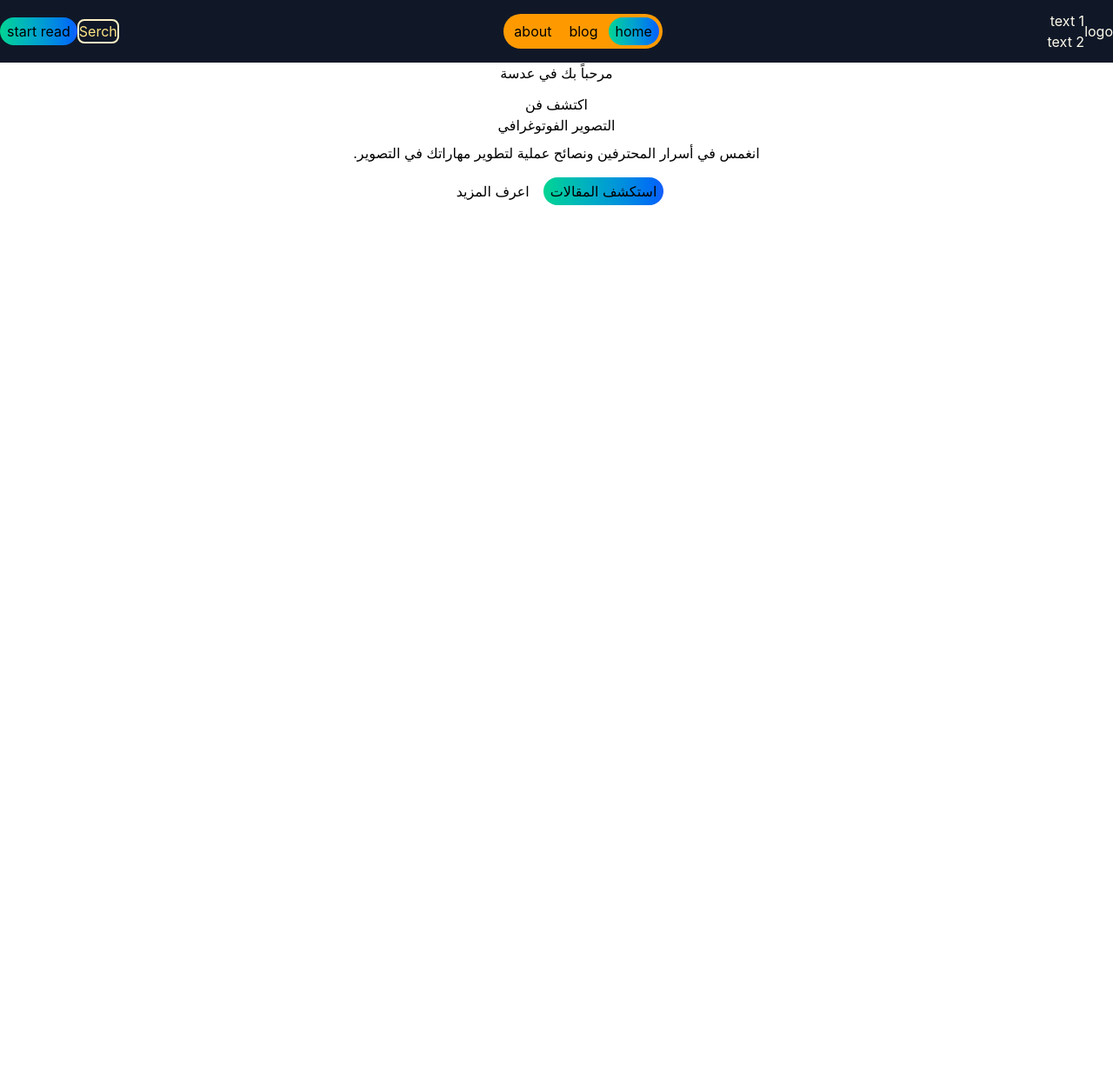
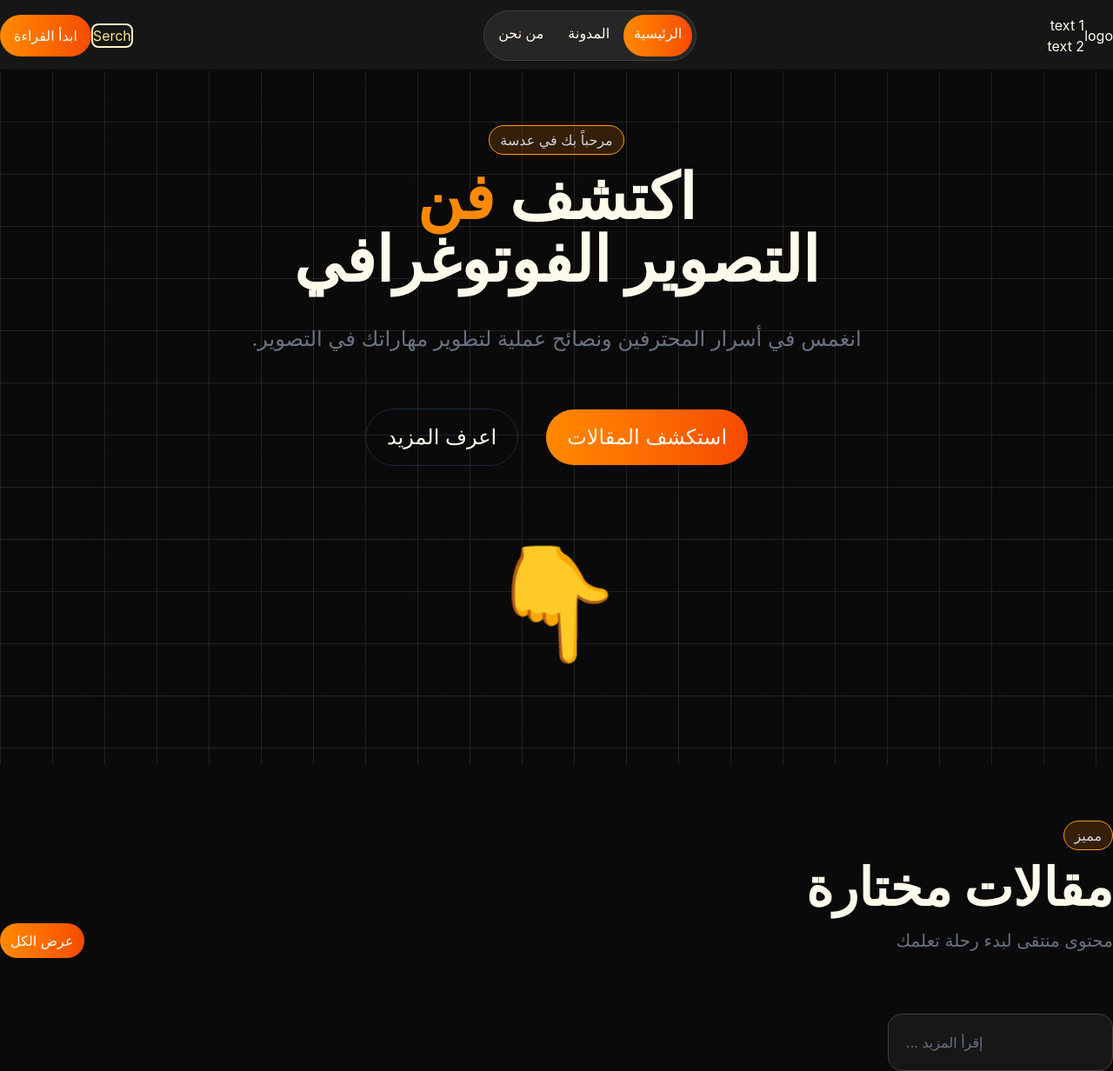
Before and after one commit to abdarrahman-gamal/adasa, a React (Vite) app: page / in a window 1280 px wide. Shown: the whole page at 87% size. Before the commit the page ends 800 px from the top, so only its background shows below. Built offline with nearby package versions, Linux system fonts and the light colour scheme.

Commit message:
deploy commit

```diff
--- /dev/null
+++ b/src/comonents/ArticleCard/ArticleCard.jsx
@@ -0,0 +1,15 @@
+import React from 'react'
+
+export default function ArticleCard({ image, title, id }) {
+    return (
+        <div className='grid grid-cols-2 bg-neutral-900 rounded-2xl border-neutral-700 border overflow-hidden' id={id}>
+            <img className='' src={image}/>
+            <div className='p-5'>
+                <h3 className='text-2xl'>
+                    {title}
+                </h3>
+                <p><span className='text-gray-500'>إقرأ المزيد ... </span></p>
+            </div>
+        </div>
+    )
+}
--- a/src/comonents/Nav/Nav.jsx
+++ b/src/comonents/Nav/Nav.jsx
@@ -5,7 +5,7 @@ import CapsulLink from '../Tab/CapsulLink'
 
 export default function Nav() {
   return (
-    <div className='w-full bg-gray-900 py-3'>
+    <section className='w-full bg-neutral-950/95 py-3 fixed top-0 text-amber-50 z-50'>
       <div className='w-full max-w-7xl mx-auto flex justify-between items-center'>
         <div className='flex items-center'>
           <div className='text-amber-50'>logo</div>
@@ -14,18 +14,18 @@ export default function Nav() {
             <div>text 2</div>
           </div>
         </div>
-        <div className='w-fit flex gap-1 rounded-full bg-amber-500 p-1 items-center'>
-          <CapsulTab text="home" to="/" />
-          <CapsulTab text="blog" to="/blog" />
-          <CapsulTab text="about" to="/about" />
+        <div className='w-fit flex gap-1 rounded-full bg-neutral-800 border-neutral-700 border p-1 items-center'>
+          <CapsulTab text="الرئيسية" to="/" />
+          <CapsulTab text="المدونة" to="/blog" />
+          <CapsulTab text="من نحن" to="/about" />
         </div>
         <div className='flex items-center'>
           <div className='border-2 border-amber-100 rounded-lg text-amber-200'>Serch</div>
           <div>
-            <CapsulLink to="/blog" className="bg-linear-to-l from-blue-600 to-emerald-400 " text="start read"/>
+            <CapsulLink to="/blog" className="bg-linear-to-l primary-color px-4 py-3 hover-effect" text="ابدأ القراءة"/>
           </div>
         </div>
       </div>
-    </div>
+    </section>
   )
 }
--- a/src/comonents/Tab/CapsulTab.jsx
+++ b/src/comonents/Tab/CapsulTab.jsx
@@ -3,6 +3,6 @@ import { NavLink } from 'react-router-dom'
 
 export default function CapsulTab({ text, to }) {
   return (
-    <NavLink to={to} className='rounded-full py-1 px-2 items-center flex'>{text}</NavLink>
+    <NavLink to={to} className='rounded-full pt-0.3 pb-1.5 px-3 flex items-center h-12 leading-none'>{text}</NavLink>
   )
 }
--- a/src/index.css
+++ b/src/index.css
@@ -1,4 +1,12 @@
 @import "tailwindcss";
+
+@utility primary-color {
+    @apply from-orange-600 to-orange-400;
+}
 .active {
-    @apply bg-linear-to-l from-blue-600 to-emerald-400;
+    @apply bg-linear-to-l primary-color;
 }
+
+.hover-effect {
+    @apply top-0 hover:-top-1 relative duration-300 transition-all
+}
--- a/src/pages/Home/Home.jsx
+++ b/src/pages/Home/Home.jsx
@@ -1,19 +1,37 @@
 import React from 'react'
 import CapsulLink from '../../comonents/Tab/CapsulLink'
+import ArticleCard from '../../comonents/ArticleCard/ArticleCard'
 
 export default function Home() {
   return (
-    <section>
-      <div className='max-w-3xl mx-auto grid place-items-center grid-cols-1'>
-        <div className='mb-3'>مرحباً بك في عدسة</div>
-        <h1 className='text-center mb-2'>اكتشف فن<br />
-          التصوير الفوتوغرافي</h1>
-        <h3 className='mb-4'>انغمس في أسرار المحترفين ونصائح عملية لتطوير مهاراتك في التصوير.</h3>
-        <div className='flex items-center gap-2 mb-3'>
-          <CapsulLink to="/blog" text="استكشف المقالات" className="bg-linear-to-l from-blue-600 to-emerald-400 " />
-          <CapsulLink to="/about" text="اعرف المزيد" className="hover:bg-linear-to-l from-blue-600 to-emerald-400 " /></div>
-        <div></div>
-      </div>
-    </section>
+    <>
+      <section className='pt-16 mt-20 bg-neutral-950 text-amber-50 bg-[linear-gradient(rgba(128,128,128,0.2)_1px,transparent_1px),linear-gradient(90deg,rgba(128,128,128,0.2)_1px,transparent_1px)] bg-size-[60px_60px] min-h-screen'>
+        <div className='max-w-3xl mx-auto grid place-items-center grid-cols-1'>
+          <div className='mb-3 border border-amber-500 bg-amber-600/20 px-3 py-1 rounded-full text-gray-300'>مرحباً بك في عدسة</div>
+          <h1 className='text-center mb-10 text-7xl font-bold'>اكتشف <span className='text-orange-400'>فن</span><br />
+            التصوير الفوتوغرافي</h1>
+          <h3 className='mb-16 text-2xl text-gray-500'>انغمس في أسرار المحترفين ونصائح عملية لتطوير مهاراتك في التصوير.</h3>
+          <div className='flex items-center mb-3 gap-8'>
+            <CapsulLink to="/blog" text="استكشف المقالات" className="bg-linear-to-l primary-color text-2xl px-6 py-4 hover-effect" />
+            <CapsulLink to="/about" text="اعرف المزيد" className="hover:bg-linear-to-l primary-color border border-gray-800 text-2xl px-6 py-4" /></div>
+          <div className='p-20 text-9xl'> 👇 </div>
+        </div>
+      </section>
+
+      <section className='pt-16 bg-neutral-950 text-amber-50'>
+        <div className='max-w-7xl mx-auto grid place-items-start grid-cols-1'>
+          <div className='mb-3 border border-amber-500 bg-amber-600/20 px-3 py-1 rounded-full text-gray-300'>مميز</div>
+          <h2 className='text-center mb-3 text-6xl font-bold'>مقالات مختارة</h2>
+          <div className='flex justify-between w-full items-center mb-16'>
+            <h3 className='text-xl text-gray-500'>محتوى منتقى لبدء رحلة تعلمك</h3>
+            <CapsulLink to="/blog" text="عرض الكل" className="bg-linear-to-l primary-color px-3 py-2 hover-effect" />
+          </div>
+          <div className='grid grid-cols-1'>
+            <ArticleCard/>
+          </div>
+        </div>
+      </section>
+    </>
+
   )
 }
--- a/vite.config.js
+++ b/vite.config.js
@@ -5,6 +5,7 @@ import tailwindcss from '@tailwindcss/vite'
 // https://vite.dev/config/
 export default defineConfig({
   plugins: [react(), tailwindcss()],
+  base:"/adasa/",
   server: {
     open: true
   }
```
